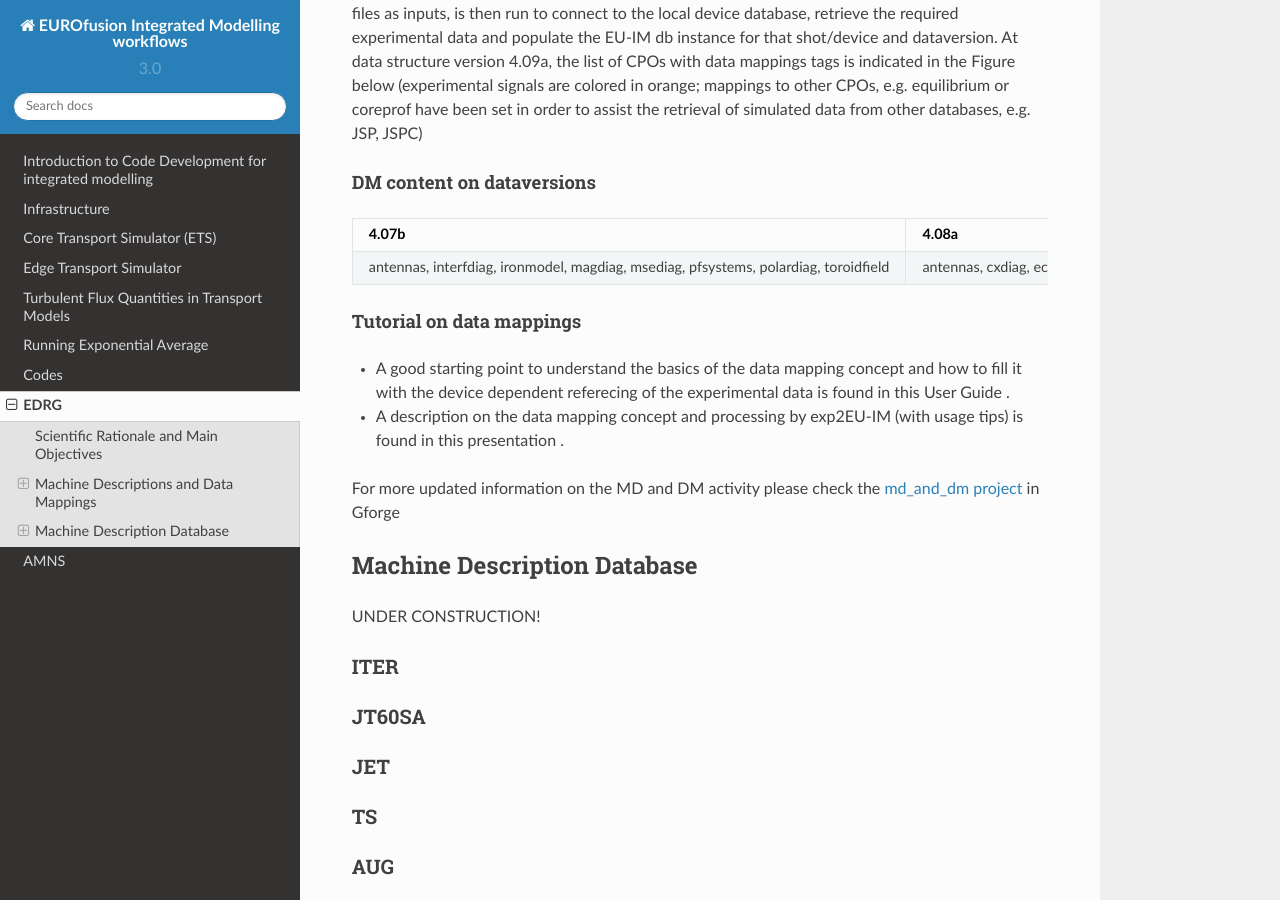
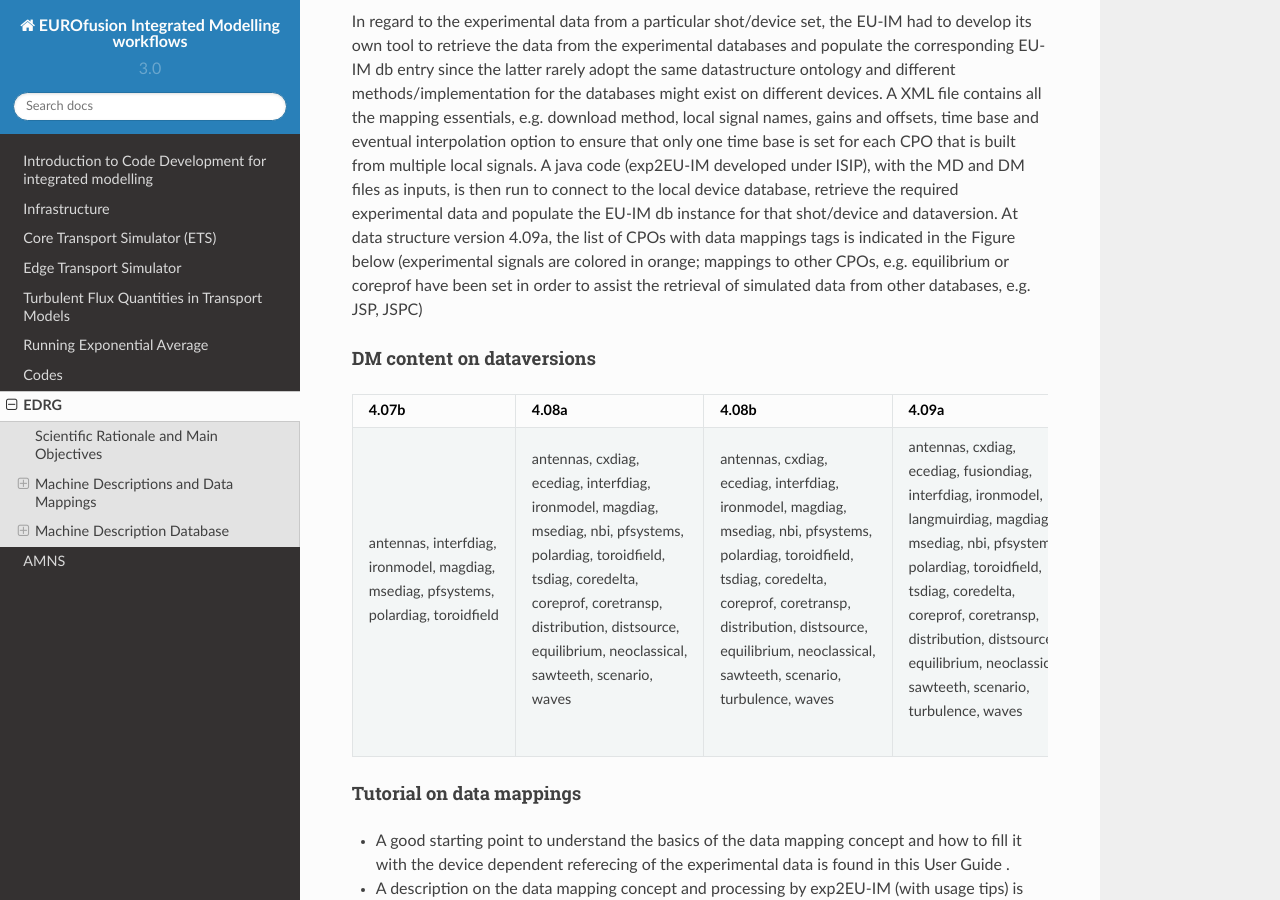
Before and after one commit to WPCD-Workflows/documentation, a Sphinx documentation site: the page built from source/edrg.rst, in a window 1280 px wide and 900 px high, scrolled down 1949 px. Built offline with Sphinx 7.4.7 and the Read the Docs theme 2.0.0, drawn with Linux system fonts in a browser that asks for light colours; some of the changed text lies outside the part shown.

Commit message:
Update edrg.rst
Fix tables

```diff
--- a/source/edrg.rst
+++ b/source/edrg.rst
@@ -73,19 +73,19 @@
 +-----------------+-----------------+-----------------+-----------------+
 | 4.07b           | 4.08a           | 4.08b           | 4.09a           |
 +=================+=================+=================+=================+
-| antennas,       | antennas,       | antennas,       | antennas,       |
-| interfdiag,     | ecediag,        | ecediag,        | ecediag,        |
-| ironmodel,      | interfdiag,     | interfdiag,     | fusiondiag,     |
-| limiter,        | ironmodel,      | ironmodel,      | interfdiag,     |
-| magdiag,        | limiter,        | limiter,        | ironmodel,      |
-| msediag,        | magdiag,        | magdiag,        | langmuirdiag,   |
-| pfsystems,      | msediag,        | msediag, nbi,   | limiter,        |
-| polardiag,      | pfsystems,      | pfsystems,      | magdiag,        |
-| toroidfield,    | polardiag,      | polardiag,      | msediag, nbi,   |
-| vessel          | reference,      | toroidfield,    | pfsystems,      |
-|                 | toroidfield,    | tsdiag, vessel  | polardiag,      |
-|                 | tsdiag, vessel  |                 | toroidfield,    |
-|                 |                 |                 | tsdiag, vessel  |
+| | antennas,     | | antennas,     | | antennas,     | | antennas,     |
+|   interfdiag,   |   ecediag,      |   ecediag,      |   ecediag,      |
+| | ironmodel,    | | interfdiag,   | | interfdiag,   | | fusiondiag,   |
+|   limiter,      |   ironmodel,    |   ironmodel,    |   interfdiag,   |
+| | magdiag,      | | limiter,      | | limiter,      | | ironmodel,    |
+|   msediag,      |   magdiag,      |   magdiag,      |   langmuirdiag, |
+| | pfsystems,    | | msediag,      | | msediag, nbi, | | limiter,      |
+|   polardiag,    |   pfsystems,    |   pfsystems,    |   magdiag,      |
+| | toroidfield,  | | polardiag,    | | polardiag,    | | msediag, nbi, |
+|   vessel        |   reference,    |   toroidfield,  |   pfsystems,    |
+|                 | | toroidfield,  | | tsdiag,       | | polardiag,    |
+|                 |   tsdiag,       |   vessel        |   toroidfield,  |
+|                 | | vessel        |                 | | tsdiag, vessel|
 +-----------------+-----------------+-----------------+-----------------+
 
 Tutorial and specific information on some CPOs
@@ -149,30 +149,30 @@
 +-----------------+-----------------+-----------------+-----------------+
 | 4.07b           | 4.08a           | 4.08b           | 4.09a           |
 +=================+=================+=================+=================+
-| antennas,       | antennas,       | antennas,       | antennas,       |
-| interfdiag,     | cxdiag,         | cxdiag,         | cxdiag,         |
-| ironmodel,      | ecediag,        | ecediag,        | ecediag,        |
-| magdiag,        | interfdiag,     | interfdiag,     | fusiondiag,     |
-| msediag,        | ironmodel,      | ironmodel,      | interfdiag,     |
-| pfsystems,      | magdiag,        | magdiag,        | ironmodel,      |
-| polardiag,      | msediag, nbi,   | msediag, nbi,   | langmuirdiag,   |
-| toroidfield     | pfsystems,      | pfsystems,      | magdiag,        |
-|                 | polardiag,      | polardiag,      | msediag, nbi,   |
-|                 | toroidfield,    | toroidfield,    | pfsystems,      |
-|                 | tsdiag,         | tsdiag,         | polardiag,      |
-|                 | coredelta,      | coredelta,      | toroidfield,    |
-|                 | coreprof,       | coreprof,       | tsdiag,         |
-|                 | coretransp,     | coretransp,     | coredelta,      |
-|                 | distribution,   | distribution,   | coreprof,       |
-|                 | distsource,     | distsource,     | coretransp,     |
-|                 | equilibrium,    | equilibrium,    | distribution,   |
-|                 | neoclassical,   | neoclassical,   | distsource,     |
-|                 | sawteeth,       | sawteeth,       | equilibrium,    |
-|                 | scenario, waves | scenario,       | neoclassical,   |
-|                 |                 | turbulence,     | sawteeth,       |
-|                 |                 | waves           | scenario,       |
-|                 |                 |                 | turbulence,     |
-|                 |                 |                 | waves           |
+| | antennas,     | | antennas,     | | antennas,     | | antennas,     |
+|   interfdiag,   |   cxdiag,       |   cxdiag,       |   cxdiag,       |
+| | ironmodel,    | | ecediag,      | | ecediag,      | | ecediag,      |
+|   magdiag,      |   interfdiag,   |   interfdiag,   |   fusiondiag,   |
+| | msediag,      | | ironmodel,    | | ironmodel,    | | interfdiag,   |
+|   pfsystems,    |   magdiag,      |   magdiag,      |   ironmodel,    |
+| | polardiag,    | | msediag, nbi, | | msediag, nbi, | | langmuirdiag, |
+|   toroidfield   |   pfsystems,    |   pfsystems,    |   magdiag,      |
+|                 | | polardiag,    | | polardiag,    | | msediag, nbi, |
+|                 |   toroidfield,  |   toroidfield,  |   pfsystems,    |
+|                 | | tsdiag,       | | tsdiag,       | | polardiag,    |
+|                 |   coredelta,    |   coredelta,    |   toroidfield,  |
+|                 | | coreprof,     | | coreprof,     | | tsdiag,       |
+|                 |   coretransp,   |   coretransp,   |   coredelta,    |
+|                 | | distribution, | | distribution, | | coreprof,     |
+|                 |   distsource,   |   distsource,   |   coretransp,   |
+|                 | | equilibrium,  | | equilibrium,  | | distribution, |
+|                 |   neoclassical, |   neoclassical, |   distsource,   |
+|                 | | sawteeth,     | | sawteeth,     | | equilibrium,  |
+|                 |   scenario,     |   scenario,     |   neoclassical, |
+|                 | | waves         | | turbulence,   | | sawteeth,     |
+|                 |                 |   waves         |   scenario,     |
+|                 |                 |                 | | turbulence,   |
+|                 |                 |                 |   waves         |
 +-----------------+-----------------+-----------------+-----------------+
 
 Tutorial on data mappings
```
